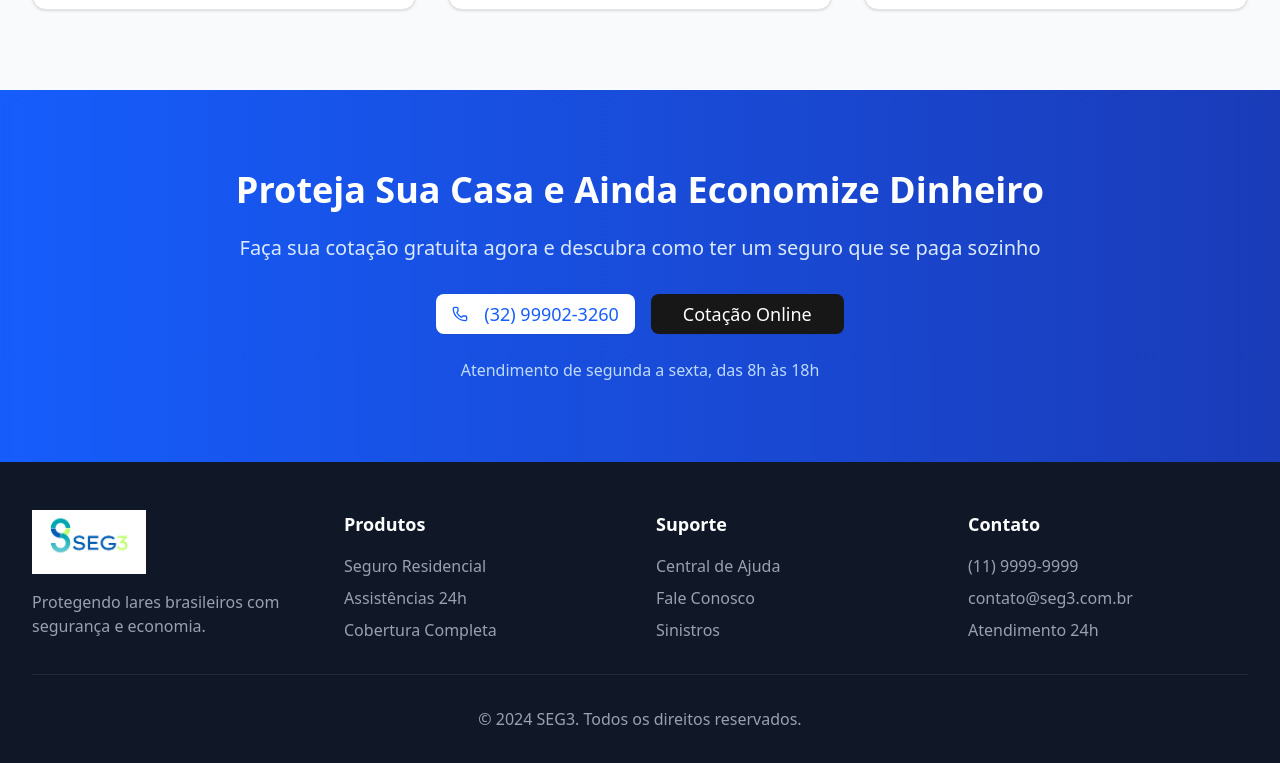
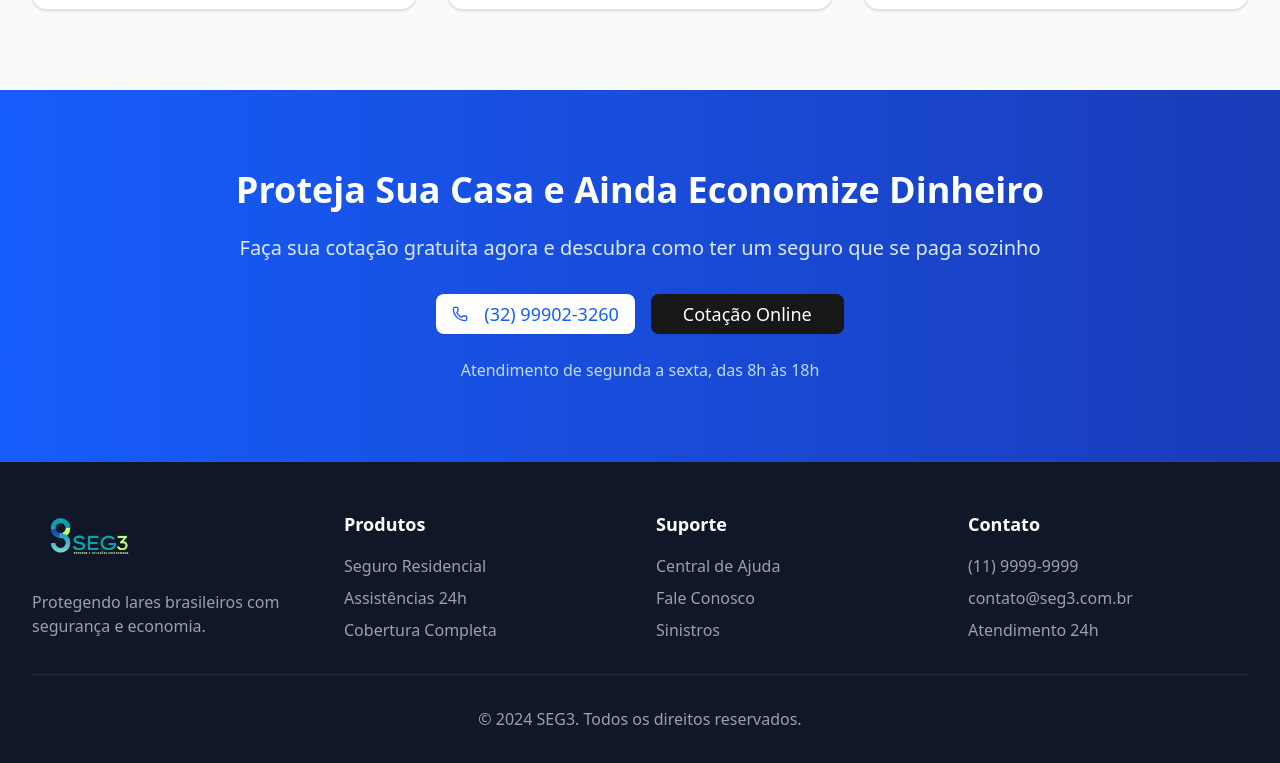
Before and after one commit to felgss/vp3, a React (Vite) app: page / in a window 1280 px wide. Shown: the part 3711-4474 px from the top of the page. Built offline with nearby package versions, Linux system fonts and the light colour scheme.

Commit message:
Update footer logo to Logo_SEG3_sem_fundo.png

```diff
--- a/src/App.jsx
+++ b/src/App.jsx
@@ -10,6 +10,7 @@ import heroImage from './assets/BdtbSs0loZ5L.png'
 import assistanceImage from './assets/b6RqGaGpMx5c.jpg'
 import protectionImage from './assets/t9sHXK0mjxBa.jpg'
 import seg3Logo from './assets/seg3-new-logo.png'
+import seg3LogoSemFundo from './assets/Logo_SEG3_sem_fundo.png'
 
 function App() {
   const [isMenuOpen, setIsMenuOpen] = useState(false)
@@ -378,7 +379,7 @@ function App() {
           <div className="grid grid-cols-1 md:grid-cols-4 gap-8">
             <div>
               <div className="flex items-center mb-4">
-                <img src={seg3Logo} alt="SEG3 Logo" className="h-16 w-auto" />
+                <img src={seg3LogoSemFundo} alt="SEG3 Logo" className="h-16 w-auto" />
               </div>
               <p className="text-gray-400">
                 Protegendo lares brasileiros com segurança e economia.
```
Also changed, not shown: src/assets/Logo_SEG3_sem_fundo.png (added).
